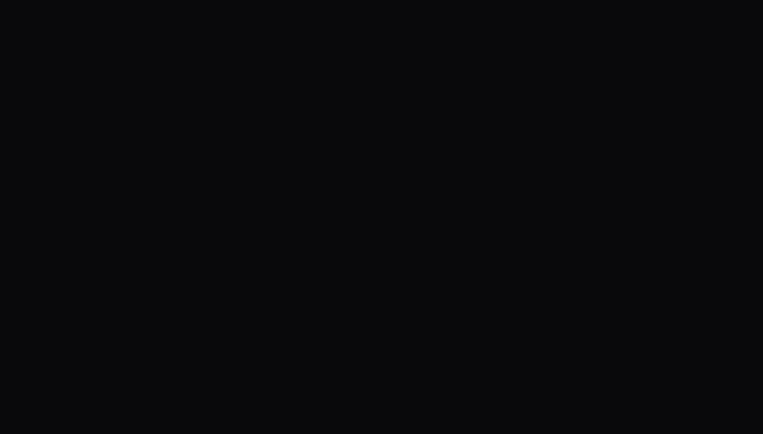
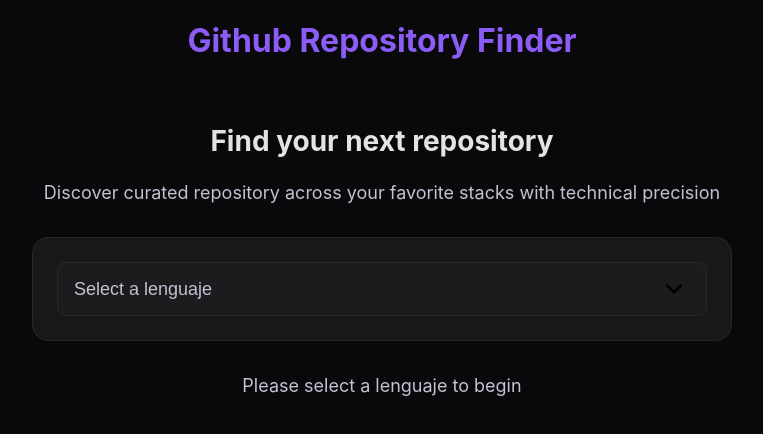
Before and after one commit to contreras48/github-random-repository, a React (Vite) app: page / in a window 1280 px wide. Shown: the top 434 px of the page, without its empty margins (258-1021 px from the left). Built offline with nearby package versions, Linux system fonts and the light colour scheme.

Commit message:
feat: implement main application structure with header, search, and empty state components

```diff
--- a/src/App.jsx
+++ b/src/App.jsx
@@ -1,10 +1,22 @@
+import { useState } from "react"
 
+import Search from "./components/Search.jsx"
+import Empty from "./components/Empty.jsx"
 
 function App() {
+const [status, setStatus] = useState("empty")
 
   return (
     <>
-
+      <header className="header">
+        <h1 className="title">Github Repository Finder</h1>
+        <div>
+          <h2 className="subtitle">Find your next repository</h2>
+          <p className="body">Discover curated repository across your favorite stacks with technical precision</p>
+        </div>
+      </header>
+      <Search />
+      {status === "empty" && <Empty /> }
     </>
   )
 }
--- /dev/null
+++ b/src/components/Button.jsx
@@ -0,0 +1,7 @@
+function Button(){
+  return (
+    <button></button>
+  );
+}
+
+export default Button;
--- /dev/null
+++ b/src/components/Empty.jsx
@@ -0,0 +1,11 @@
+function Empty(){
+  return (
+    <div>
+      <p className="body">
+        Please select a lenguaje to begin
+      </p>
+    </div>
+  )
+}
+
+export default Empty;
--- /dev/null
+++ b/src/components/Search.jsx
@@ -0,0 +1,12 @@
+import Button from "./Button.jsx";
+import Select from "./Select.jsx";
+
+function Search (){
+  return (
+    <div className="container">
+      <Select />
+    </div>
+  );
+}
+
+export default Search;
--- /dev/null
+++ b/src/components/Select.jsx
@@ -0,0 +1,12 @@
+function Select(){
+  return (
+    <select name="languaje" className="body">
+      <option value="Select">Select a lenguaje</option>
+      <option value="JavaScript">JavaScript</option>
+      <option value="Java">Java</option>
+      <option value="Python">Python</option>
+    </select>
+  );
+}
+
+export default Select;
--- a/src/index.css
+++ b/src/index.css
@@ -5,28 +5,82 @@
   --accent: #A078FF;
   --bg: #09090B;
   --bg-container: #18181B;
+  --bg-accent: #1C1B1D;
   --color-text: #E5E1E4;
   --color-text-variant: #C7BFD2;
-  --border-color: #958E9F;
+  --border-color: #27272A;
   --border-color-error: #3D2828;
   --color-icon-error: #FFB4AB;
   --color-icon-susses: #4EDEA3;
+  --color-icon: #958E9F;
 
 }
 
+* {
+  box-sizing: border-box;
+}
+
 body {
+  width: 100dvw;
+  height: 100dvh;
   margin: 0;
   font-family: "Inter", sans-serif;
   background: var(--bg);
+
 }
 
 #root {
-  width: 1126px;
+  width: 100%;
   max-width: 100%;
-  margin: 0 auto;
   text-align: center;
   min-height: 100svh;
   display: flex;
   flex-direction: column;
-  box-sizing: border-box;
+  align-items: center;
+  gap: 1rem;
 }
+
+.title {
+  font-size: 2rem;
+  color: var(--primary);
+}
+
+.subtitle {
+  font-size: 1.75rem;
+  color: var(--color-text);
+}
+
+.body {
+  font-size: 1.125rem;
+  color: var(--color-text-variant);
+}
+
+.header > h1 {
+  margin-bottom: 4rem;
+}
+
+.container {
+  width: 700px;
+  padding: 1.5rem;
+  background: var(--bg-container);
+  border: 1px solid var(--border-color);
+  border-radius: 1rem;
+}
+
+select {
+  appearance: none;
+  background-image: url("./assets/icon-picker.svg");
+  background-repeat: no-repeat;
+  background-position: right 1rem center;
+  background-size: 2rem;
+  background-color: var(--bg-accent);
+  padding: 1rem;
+  padding-right: 2.5rem; /* espacio para la flecha */
+  width: 100%;
+  border: 1px solid var(--border-color);
+  border-radius: .5rem;
+}
+
+option {
+  color: var(--color-text);
+}
```
Also changed, not shown: src/assets/icon-picker.svg (added).
